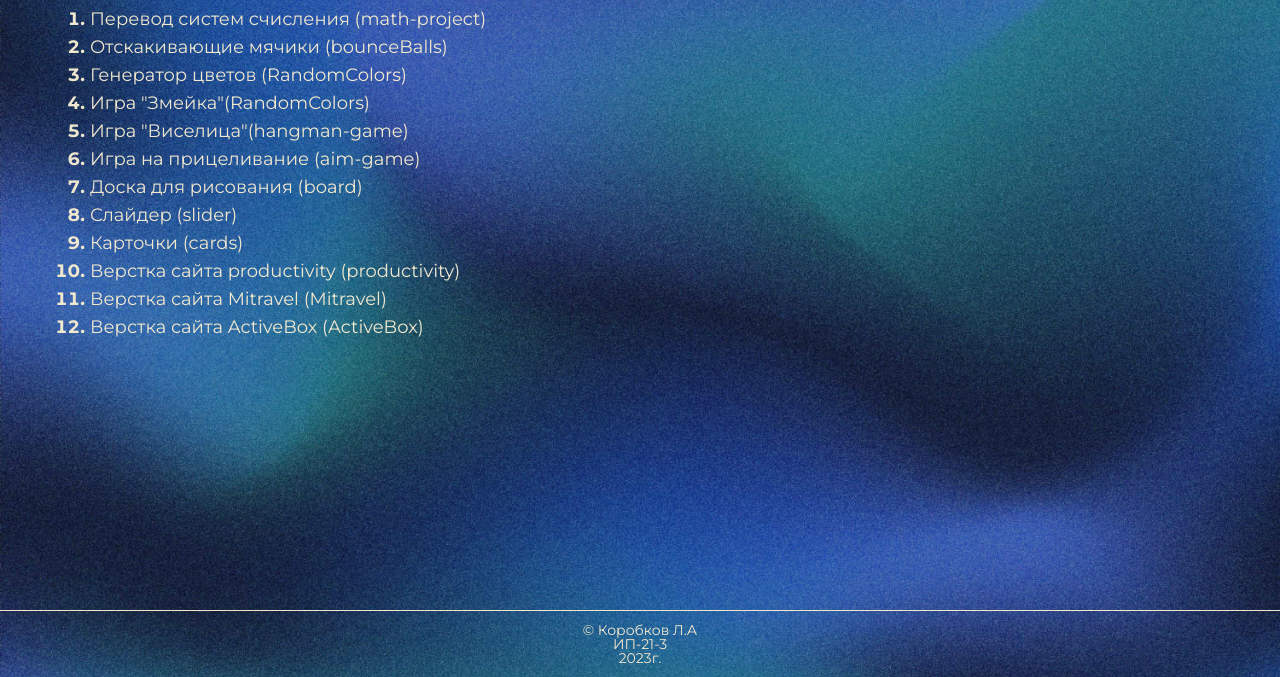
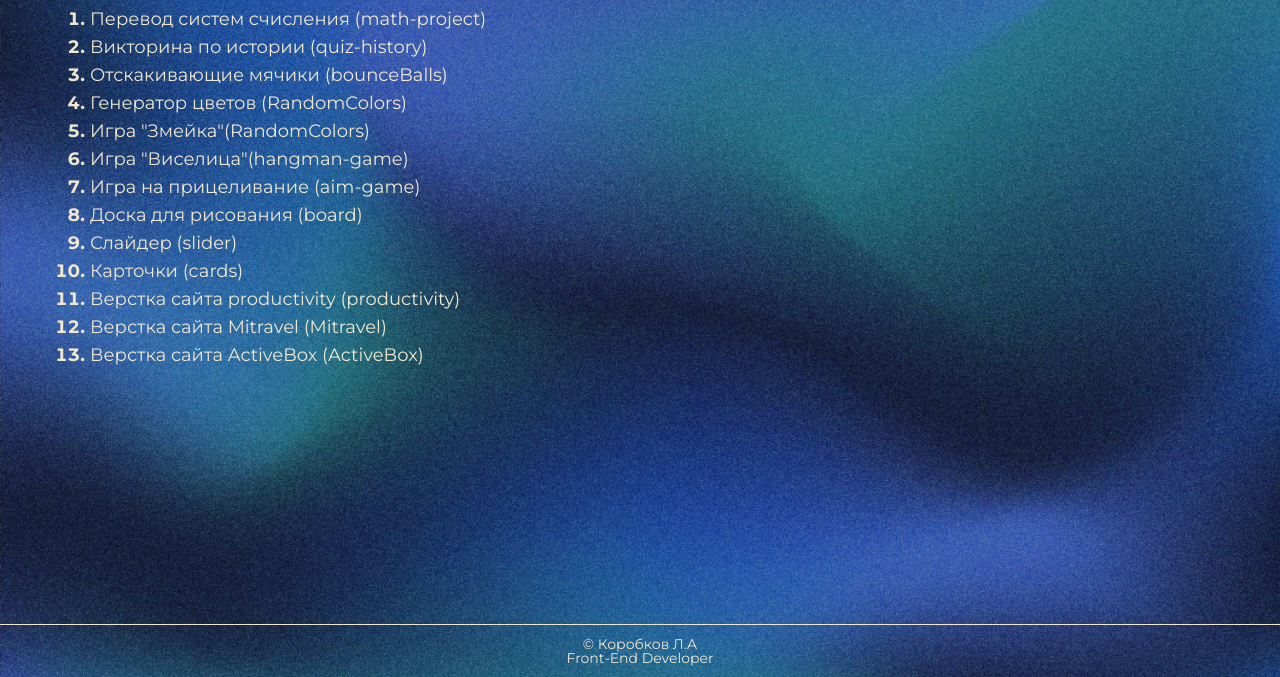
Before and after one commit to Leonid-Korobkov/Leonid-Korobkov.github.io, a plain HTML site: page index.html in a window 1280 px wide. Shown: the part 123-800 px from the top of the page. Drawn offline with Linux system fonts and the light colour scheme.

Commit message:
+quiz-history

```diff
--- a/index.html
+++ b/index.html
@@ -8,12 +8,11 @@
 
   <meta name="yandex-verification" content="c2b53a53c55390c5" />
 
-  <meta name="description"
-    content="Калькулятор позволяет переводить целые числа из одной системы счисления в другую с подробным решением.">
-  <meta name="keywords" content="Перевод систем счисления, с/с, конвертация">
+  <meta name="description" content="Навигация по проектам на GitHub Леонида Коробкова">
+  <meta name="keywords" content="Леонид Коробков, github, GitHub, проекты, javascript">
   <meta name="robots" content="all" />
   <meta name="author" content="Коробков Леонид" />
-  <meta name="copyright" lang="ru" content="ИП-21-3 Коробков Леонид" />
+  <meta name="copyright" lang="ru" content="Коробков Леонид" />
   <title>Навигация по проектам</title>
 
   <link rel="stylesheet" href="style.css">
@@ -64,22 +63,32 @@
             <h1 class="main__title main-title">Навигация по проектам на GitHub</h1>
             <ul class="main__list">
               <li class="main__item">
-                <a href="https://leonid-korobkov.github.io/math-project/" class="main__link">Перевод систем счисления (math-project)</a>
+                <a href="https://leonid-korobkov.github.io/math-project/" class="main__link">Перевод систем счисления
+                  (math-project)</a>
               </li>
               <li class="main__item">
-                <a href="https://leonid-korobkov.github.io/bounceBalls/" class="main__link">Отскакивающие мячики (bounceBalls)</a>
+                <a href="https://leonid-korobkov.github.io/quiz-history/" class="main__link">Викторина по истории
+                  (quiz-history)</a>
               </li>
               <li class="main__item">
-                <a href="https://leonid-korobkov.github.io/RandomColors/" class="main__link">Генератор цветов (RandomColors)</a>
+                <a href="https://leonid-korobkov.github.io/bounceBalls/" class="main__link">Отскакивающие мячики
+                  (bounceBalls)</a>
               </li>
               <li class="main__item">
-                <a href="https://leonid-korobkov.github.io/game-snake/" class="main__link">Игра "Змейка"(RandomColors)</a>
+                <a href="https://leonid-korobkov.github.io/RandomColors/" class="main__link">Генератор цветов
+                  (RandomColors)</a>
               </li>
               <li class="main__item">
-                <a href="https://leonid-korobkov.github.io/hangman-game/" class="main__link">Игра "Виселица"(hangman-game)</a>
+                <a href="https://leonid-korobkov.github.io/game-snake/" class="main__link">Игра
+                  "Змейка"(RandomColors)</a>
               </li>
               <li class="main__item">
-                <a href="https://leonid-korobkov.github.io/aim-game/" class="main__link">Игра на прицеливание (aim-game)</a>
+                <a href="https://leonid-korobkov.github.io/hangman-game/" class="main__link">Игра
+                  "Виселица"(hangman-game)</a>
+              </li>
+              <li class="main__item">
+                <a href="https://leonid-korobkov.github.io/aim-game/" class="main__link">Игра на прицеливание
+                  (aim-game)</a>
               </li>
               <li class="main__item">
                 <a href="https://leonid-korobkov.github.io/board/" class="main__link">Доска для рисования (board)</a>
@@ -91,13 +100,16 @@
                 <a href="https://leonid-korobkov.github.io/cards/" class="main__link">Карточки (cards)</a>
               </li>
               <li class="main__item">
-                <a href="https://leonid-korobkov.github.io/productivity/" class="main__link">Верстка сайта productivity (productivity)</a>
+                <a href="https://leonid-korobkov.github.io/productivity/" class="main__link">Верстка сайта productivity
+                  (productivity)</a>
               </li>
               <li class="main__item">
-                <a href="https://leonid-korobkov.github.io/Mitravel/" class="main__link">Верстка сайта Mitravel (Mitravel)</a>
+                <a href="https://leonid-korobkov.github.io/Mitravel/" class="main__link">Верстка сайта Mitravel
+                  (Mitravel)</a>
               </li>
               <li class="main__item">
-                <a href="https://leonid-korobkov.github.io/ActiveBox/" class="main__link">Верстка сайта ActiveBox (ActiveBox)</a>
+                <a href="https://leonid-korobkov.github.io/ActiveBox/" class="main__link">Верстка сайта ActiveBox
+                  (ActiveBox)</a>
               </li>
             </ul>
           </div>
@@ -109,8 +121,7 @@
       <div class="footer__container">
         <div class="footer__body">
           <p class="footer__p">© Коробков Л.А</p>
-          <p class="footer__p">ИП-21-3</p>
-          <p class="footer__p">2023г.</p>
+          <p class="footer__p">Front-End Developer</p>
         </div>
       </div>
     </footer>
```
